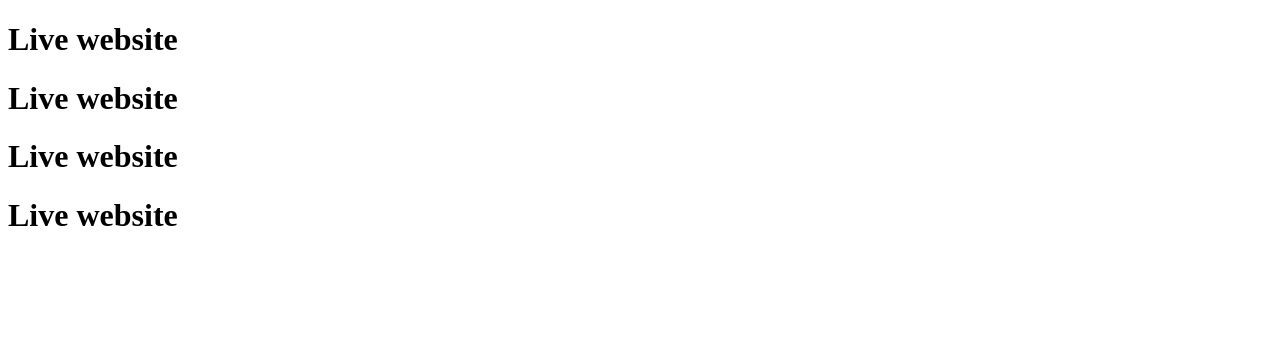
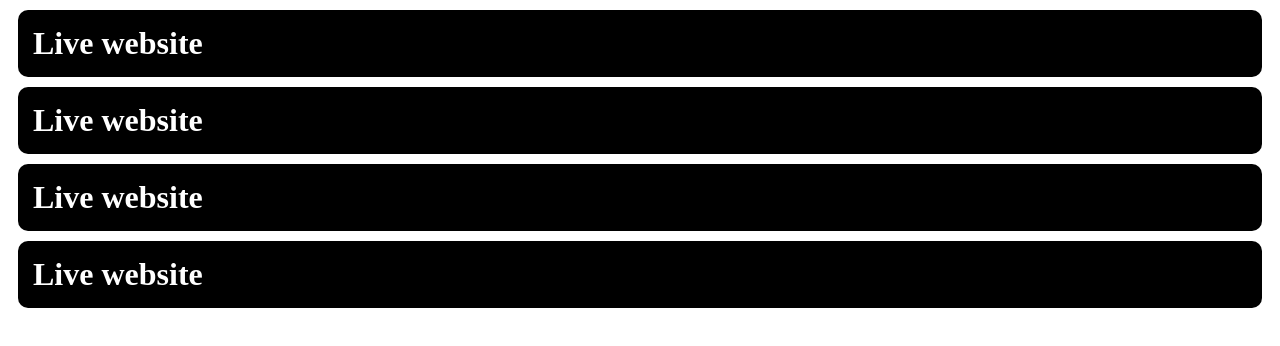
Before and after one commit to nirmalkumar52106/js4pmmmmm, a plain HTML site: page index.html in a window 1280 px wide. Drawn offline with Linux system fonts and the light colour scheme.

Commit message:
first commit

```diff
--- a/index.html
+++ b/index.html
@@ -7,6 +7,14 @@
 </head>
 <body>
 
+    <style>
+        h1{background-color: black;
+        color: white;
+    padding: 15px;
+margin: 10px;
+border-radius: 10px;}
+    </style>
+
     <h1>Live website</h1>
     <h1>Live website</h1>
     <h1>Live website</h1>
```
